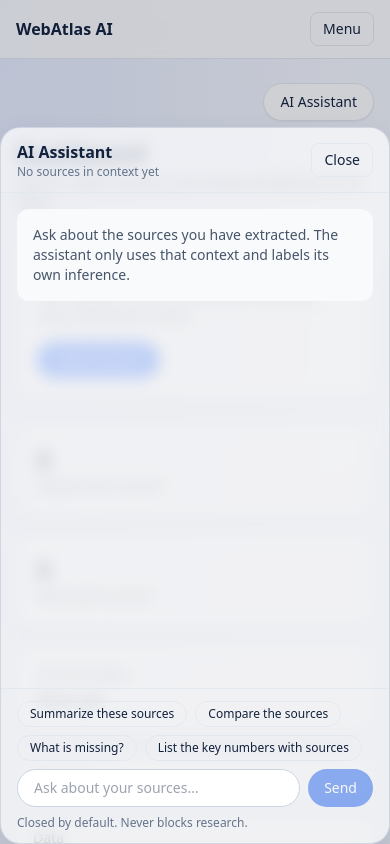
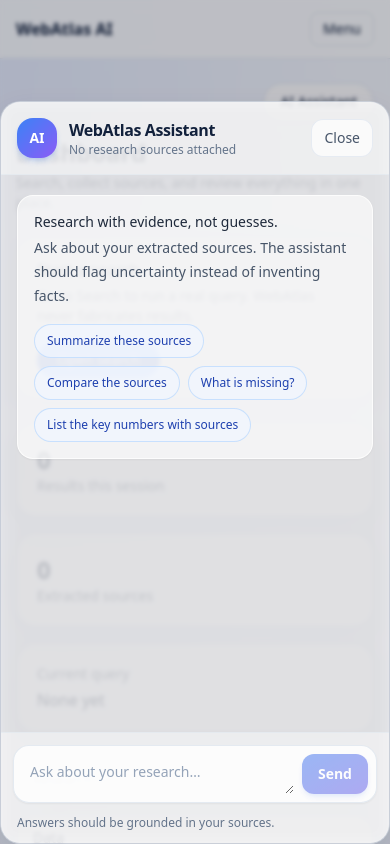
Before and after one commit to Magnw27/webatlasai, a Next.js app: page / in a window 390 px wide. Both pictures are taken after a click on the button "AI Assistant". Shown: the top 844 px of the page. Built offline with nearby package versions, Linux system fonts and the light colour scheme.

Commit message:
Redesign AI chat panel and improve mobile interaction states

```diff
--- a/components/ai/AssistantPanel.tsx
+++ b/components/ai/AssistantPanel.tsx
@@ -20,17 +20,18 @@
   onClose: () => void;
   sources: ExtractedSource[];
 }) {
-  const { assistant, addMessage, reset } = useSession();
+  const { assistant, addMessage, clearAssistant } = useSession();
   const [input, setInput] = useState("");
   const [loading, setLoading] = useState(false);
   const [error, setError] = useState<string | null>(null);
   const panelRef = useRef<HTMLDivElement>(null);
   const endRef = useRef<HTMLDivElement>(null);
+  const sendingRef = useRef(false);
 
   useEffect(() => {
     if (!open) return;
-    endRef.current?.scrollIntoView({ block: "end" });
-  }, [assistant, open]);
+    endRef.current?.scrollIntoView({ block: "end", behavior: "smooth" });
+  }, [assistant, open, loading, error]);
 
   useEffect(() => {
     if (!open) return;
@@ -44,7 +45,9 @@
 
   async function send(question: string) {
     const trimmed = question.trim();
-    if (!trimmed || loading) return;
+    if (!trimmed || sendingRef.current) return;
+
+    sendingRef.current = true;
     setError(null);
     setInput("");
     addMessage({
@@ -55,6 +58,7 @@
       grounded: false,
     });
     setLoading(true);
+
     try {
       const res = await fetch("/api/ai", {
         method: "POST",
@@ -65,14 +69,18 @@
           history: assistant.slice(-6),
         }),
       });
-      const data = (await res.json()) as { message?: AssistantMessage; error?: string };
+      const data = (await res.json()) as { message?: AssistantMessage; error?: string; available?: boolean };
       if (!res.ok || !data.message) {
         throw new Error(data.error ?? "The assistant could not respond.");
       }
       addMessage(data.message);
+      if (data.available === false) {
+        setError("AI provider belum aktif. Buka Settings untuk memeriksa konfigurasi server.");
+      }
     } catch (err) {
       setError(err instanceof Error ? err.message : "The assistant could not respond.");
     } finally {
+      sendingRef.current = false;
       setLoading(false);
     }
   }
@@ -81,129 +89,157 @@
 
   return (
     <div
-      className="fixed inset-0 z-40 flex items-end justify-end bg-slate-900/20 sm:p-4"
+      className="fixed inset-0 z-40 flex items-end justify-center bg-slate-950/25 p-0 backdrop-blur-[2px] sm:items-center sm:justify-end sm:p-4"
       onClick={(e) => {
         if (e.target === e.currentTarget) onClose();
       }}
     >
-      <div
+      <section
         ref={panelRef}
         role="dialog"
         aria-modal="true"
         aria-label="AI Assistant"
         tabIndex={-1}
-        className="surface flex h-[85vh] w-full flex-col overflow-hidden sm:h-[600px] sm:max-w-md"
+        className="surface flex h-[88dvh] max-h-[760px] w-full flex-col overflow-hidden rounded-b-none sm:h-[min(700px,calc(100dvh-2rem))] sm:max-w-lg sm:rounded-2xl"
       >
-        <div className="flex items-center justify-between border-b border-slate-200 px-4 py-3">
-          <div>
-            <div className="font-semibold">AI Assistant</div>
-            <div className="text-xs text-slate-500">
+        <header className="flex shrink-0 items-center justify-between border-b border-slate-200/70 bg-white/45 px-4 py-4 sm:px-5">
+          <div className="flex min-w-0 items-center gap-3">
+            <div className="flex h-10 w-10 shrink-0 items-center justify-center rounded-2xl bg-gradient-to-br from-blue-500 to-violet-500 text-sm font-bold text-white shadow-md shadow-blue-500/20">
+              AI
+            </div>
+            <div className="min-w-0">
+              <h2 className="font-semibold tracking-tight">WebAtlas Assistant</h2>
+              <p className="text-xs text-slate-500">
                 {sources.length > 0
                   ? `Grounded in ${sources.length} source${sources.length === 1 ? "" : "s"}`
-                : "No sources in context yet"}
+                  : "No research sources attached"}
+              </p>
             </div>
           </div>
           <button
             type="button"
             onClick={onClose}
-            className="rounded-lg border border-slate-200 px-3 py-1.5 text-sm"
+            aria-label="Close AI assistant"
+            className="ml-3 rounded-xl border border-slate-200/80 bg-white/70 px-3 py-2 text-sm text-slate-600 transition hover:bg-white"
           >
             Close
           </button>
+        </header>
+
+        <div className="flex-1 space-y-4 overflow-y-auto overscroll-contain px-4 py-5 sm:px-5" aria-live="polite">
+          {assistant.length === 0 && (
+            <div className="rounded-2xl border border-white/80 bg-white/60 p-4 shadow-sm">
+              <p className="text-sm font-medium text-slate-800">Research with evidence, not guesses.</p>
+              <p className="mt-1 text-sm leading-6 text-slate-600">
+                Ask about your extracted sources. The assistant should flag uncertainty instead of inventing facts.
+              </p>
+              <div className="mt-4 flex flex-wrap gap-2">
+                {SUGGESTIONS.map((suggestion) => (
+                  <button
+                    key={suggestion}
+                    type="button"
+                    onClick={() => void send(suggestion)}
+                    disabled={loading}
+                    className="rounded-full border border-blue-200/80 bg-blue-50/70 px-3 py-2 text-left text-xs font-medium text-blue-800 transition hover:border-blue-300 hover:bg-blue-100 disabled:opacity-50"
+                  >
+                    {suggestion}
+                  </button>
+                ))}
               </div>
-
-        <div className="flex-1 space-y-3 overflow-y-auto px-4 py-4">
-          {assistant.length === 0 && (
-            <div className="rounded-xl bg-slate-50 p-4 text-sm text-slate-600">
-              Ask about the sources you have extracted. The assistant only uses that context and
-              labels its own inference.
             </div>
           )}
-          {assistant.map((m) => (
-            <div key={m.id} className={m.role === "user" ? "text-right" : "text-left"}>
+
+          {assistant.map((message) => (
+            <article key={message.id} className={message.role === "user" ? "flex justify-end" : "flex justify-start"}>
+              <div className="max-w-[88%]">
                 <div
-                className={`inline-block max-w-[85%] whitespace-pre-wrap rounded-2xl px-3 py-2 text-sm ${
-                  m.role === "user" ? "bg-blue-600 text-white" : "border border-slate-200 bg-white"
+                  className={`whitespace-pre-wrap break-words rounded-2xl px-4 py-3 text-sm leading-6 ${
+                    message.role === "user"
+                      ? "rounded-br-md bg-gradient-to-br from-blue-600 to-indigo-600 text-white shadow-md shadow-blue-600/15"
+                      : "rounded-bl-md border border-white/80 bg-white/80 text-slate-800 shadow-sm"
                   }`}
                 >
-                {m.content}
+                  {message.content}
                 </div>
-              {m.citations.length > 0 && (
-                <div className="mt-1 space-y-0.5">
-                  {m.citations.map((c) => (
+                {message.citations.length > 0 && (
+                  <div className="mt-2 space-y-1 px-1">
+                    <p className="text-[11px] font-semibold uppercase tracking-wide text-slate-500">Sources</p>
+                    {message.citations.map((citation) => (
                       <a
-                      key={c}
-                      href={c}
+                        key={citation}
+                        href={citation}
                         target="_blank"
                         rel="noreferrer noopener"
-                      className="break-url block text-xs text-blue-700 underline"
+                        className="break-url block text-xs text-blue-700 underline decoration-blue-300 underline-offset-2"
                       >
-                      {c}
+                        {citation}
                       </a>
                     ))}
                   </div>
                 )}
               </div>
+            </article>
           ))}
-          {loading && <div className="text-sm text-slate-500">Thinking…</div>}
+
+          {loading && (
+            <div role="status" className="flex items-center gap-3 text-sm text-slate-500">
+              <span className="flex gap-1 rounded-full border border-white/80 bg-white/70 px-3 py-3">
+                <span className="h-1.5 w-1.5 animate-pulse rounded-full bg-blue-500" />
+                <span className="h-1.5 w-1.5 animate-pulse rounded-full bg-blue-500 [animation-delay:150ms]" />
+                <span className="h-1.5 w-1.5 animate-pulse rounded-full bg-blue-500 [animation-delay:300ms]" />
+              </span>
+              Checking your sources…
+            </div>
+          )}
           {error && (
-            <div role="alert" className="rounded-lg border border-red-200 bg-red-50 p-3 text-sm text-red-700">
+            <div role="alert" className="rounded-xl border border-amber-200 bg-amber-50/90 p-3 text-sm leading-5 text-amber-900">
               {error}
             </div>
           )}
           <div ref={endRef} />
         </div>
 
-        <div className="border-t border-slate-200 px-4 py-3">
-          {assistant.length === 0 && (
-            <div className="mb-2 flex flex-wrap gap-2">
-              {SUGGESTIONS.map((s) => (
-                <button
-                  key={s}
-                  type="button"
-                  onClick={() => send(s)}
-                  className="rounded-full border border-slate-200 px-3 py-1 text-xs hover:bg-slate-50"
-                >
-                  {s}
-                </button>
-              ))}
-            </div>
-          )}
+        <footer className="shrink-0 border-t border-slate-200/70 bg-white/45 px-3 pb-[max(0.75rem,env(safe-area-inset-bottom))] pt-3 sm:px-5 sm:pb-4">
           <form
             onSubmit={(e) => {
               e.preventDefault();
               void send(input);
             }}
-            className="flex gap-2"
+            className="flex items-end gap-2 rounded-2xl border border-slate-200/90 bg-white/85 p-2 shadow-sm transition focus-within:border-blue-300 focus-within:ring-4 focus-within:ring-blue-100/70"
           >
-            <label className="sr-only" htmlFor="assistant-input">
-              Ask the assistant
-            </label>
-            <input
+            <label className="sr-only" htmlFor="assistant-input">Ask the assistant</label>
+            <textarea
               id="assistant-input"
+              rows={1}
               value={input}
               onChange={(e) => setInput(e.target.value)}
-              placeholder="Ask about your sources…"
-              className="min-w-0 flex-1 rounded-full border border-slate-300 px-4 py-2 text-sm"
+              onKeyDown={(e) => {
+                if (e.key === "Enter" && !e.shiftKey) {
+                  e.preventDefault();
+                  void send(input);
+                }
+              }}
+              placeholder="Ask about your research…"
+              className="max-h-28 min-h-10 min-w-0 flex-1 resize-y bg-transparent px-2 py-2 text-sm text-slate-800 outline-none placeholder:text-slate-400"
             />
             <button
               type="submit"
               disabled={loading || !input.trim()}
-              className="rounded-full bg-blue-600 px-4 py-2 text-sm text-white disabled:opacity-50"
+              className="shrink-0 rounded-xl bg-gradient-to-br from-blue-600 to-indigo-600 px-4 py-2.5 text-sm font-semibold text-white shadow-md shadow-blue-600/20 transition hover:brightness-105 disabled:cursor-not-allowed disabled:opacity-45"
             >
               Send
             </button>
           </form>
-          <div className="mt-2 flex justify-between text-xs text-slate-500">
-            <span>Closed by default. Never blocks research.</span>
+          <div className="mt-3 flex items-center justify-between gap-3 px-1 text-xs text-slate-500">
+            <span className="min-w-0">Answers should be grounded in your sources.</span>
             {assistant.length > 0 && (
-              <button type="button" onClick={reset} className="underline">
-                Clear session
+              <button type="button" onClick={clearAssistant} className="shrink-0 underline decoration-slate-300 underline-offset-2 hover:text-slate-800">
+                Clear chat
               </button>
             )}
           </div>
-        </div>
-      </div>
+        </footer>
+      </section>
     </div>
   );
 }
```
Lines whose indentation alone changed are shown as unchanged.
